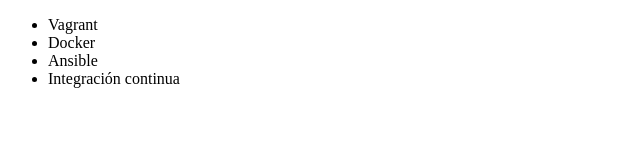
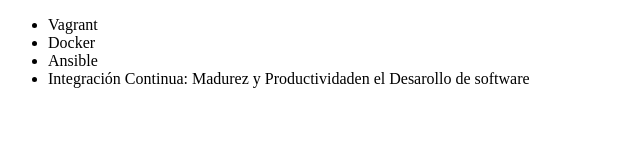
Before and after one commit to Octaviocryz/Alura-practica-gitl, a plain HTML site: page index.html in a window 1280 px wide. Shown: the whole page, without its empty margins (0-640 px from the left). Drawn offline with Linux system fonts and the light colour scheme.

Commit message:
Renmbrando curso de Integración Contínua

```diff
--- a/index.html
+++ b/index.html
@@ -9,7 +9,7 @@
          <li> Vagrant </li>
          <li> Docker </li>
          <li> Ansible </li>
-         <li> Integración continua </li>
+         <li> Integración Continua: Madurez y Productividaden el Desarollo de software </li>
      </ul>
 </body>
 </html>
```
